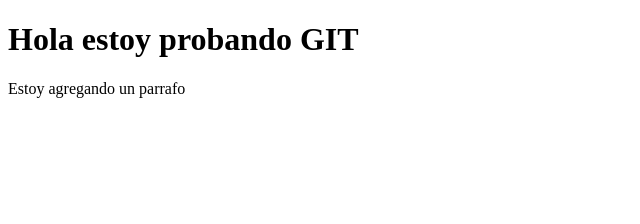
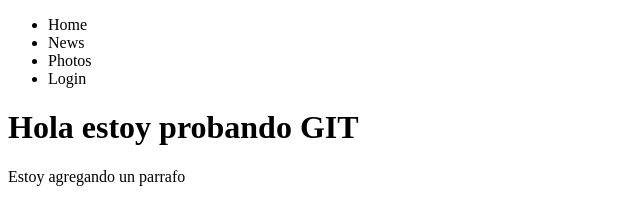
Before and after one commit to laritoman/prueba, a plain HTML site: page index.html in a window 1280 px wide. Shown: the whole page, without its empty margins (0-640 px from the left). Drawn offline with Linux system fonts and the light colour scheme.

Commit message:
nuevo feature nav bar

```diff
--- a/index.html
+++ b/index.html
@@ -4,6 +4,14 @@
 	<title></title>
 </head>
 <body>
+	<nav>
+		<ul>
+			<li>Home</li>
+			<li>News</li>
+			<li>Photos</li>
+			<li>Login</li>
+		</ul>
+	</nav>
 	<h1>Hola estoy probando GIT</h1>
 	<p>Estoy agregando un parrafo</p>
 </body>
```
